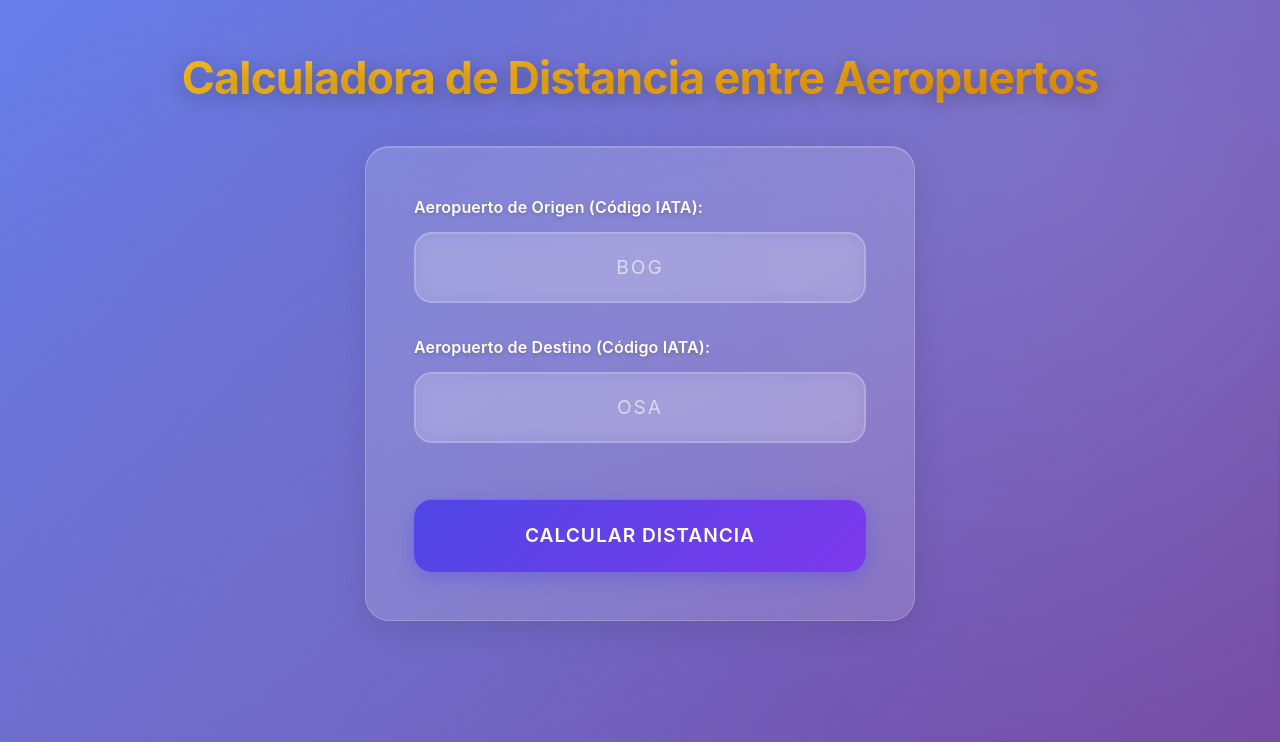
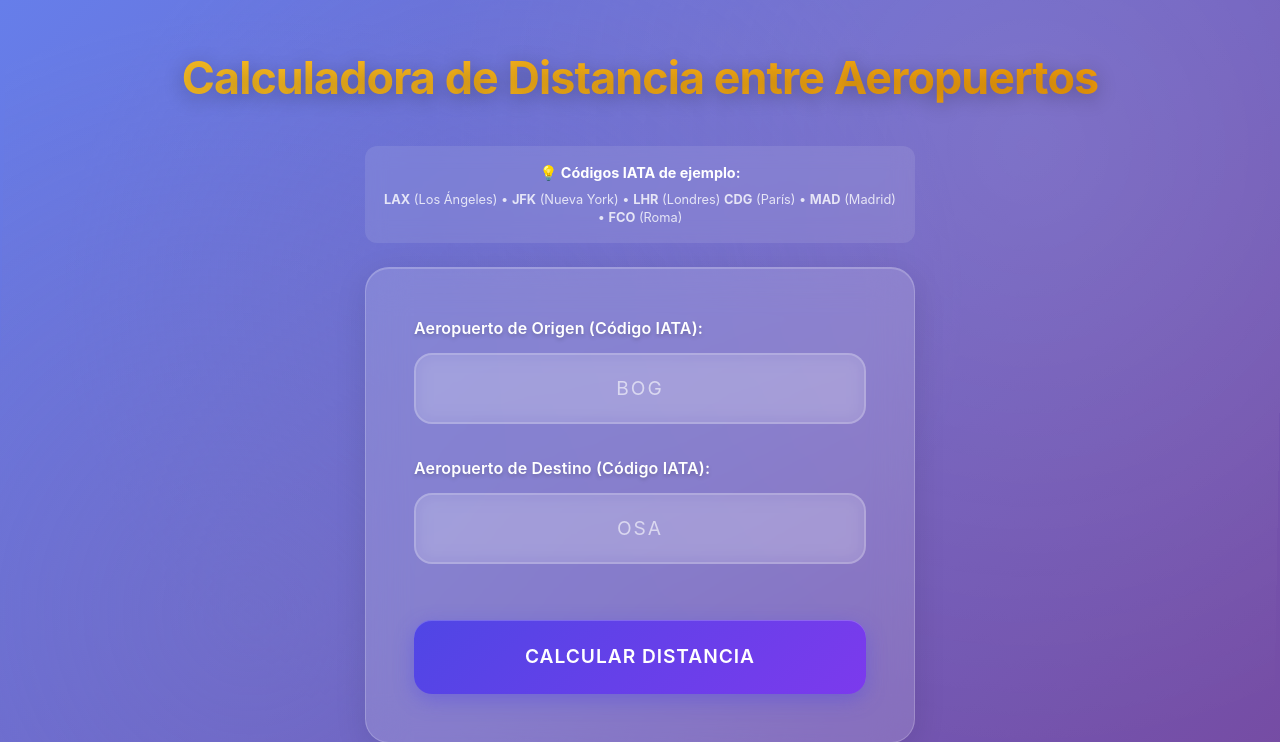
Before and after one commit to hdavid1206/Airport_Apis_App, a Django app: page / in a window 1280 px wide. Shown: the top 742 px of the page. Run offline with Django 5.2, Linux system fonts and the light colour scheme.

Commit message:
prueba 2

```diff
--- a/airport_distance_project/airports/templates/airport_distance.html
+++ b/airport_distance_project/airports/templates/airport_distance.html
@@ -12,6 +12,15 @@
 <body>
     <div class="container">
         <h1>Calculadora de Distancia entre Aeropuertos</h1>
+
+        <!-- Ayuda con códigos de ejemplo -->
+        <div id="examples" style="background: rgba(255,255,255,0.1); backdrop-filter: blur(10px); padding: 1rem; border-radius: 12px; margin-bottom: 1.5rem; max-width: 550px;">
+            <p style="color: white; font-size: 0.9rem; margin-bottom: 0.5rem; text-align: center;"><strong>💡 Códigos IATA de ejemplo:</strong></p>
+            <p style="color: rgba(255,255,255,0.8); font-size: 0.8rem; text-align: center; margin: 0; line-height: 1.4;">
+                <strong>LAX</strong> (Los Ángeles) • <strong>JFK</strong> (Nueva York) • <strong>LHR</strong> (Londres)<br>
+                <strong>CDG</strong> (París) • <strong>MAD</strong> (Madrid) • <strong>FCO</strong> (Roma)
+            </p>
+        </div>
 
         <form id="airportForm">
             {% csrf_token %}
--- a/airport_distance_project/airports/views.py
+++ b/airport_distance_project/airports/views.py
@@ -113,17 +113,25 @@ def calculate_distance(request):
             return JsonResponse(result_data)
 
         elif response.status_code == 422:
+            # Intentar con códigos comunes para test
+            if aeropuerto_origen in ['BOG', 'BAQ'] or aeropuerto_destino in ['BOG', 'BAQ']:
+                return JsonResponse(
+                    {
+                        "success": False,
+                        "error": f"Los aeropuertos {aeropuerto_origen} y {aeropuerto_destino} son códigos válidos, pero no están disponibles en la base de datos de la API. Prueba con códigos como: LAX, JFK, LHR, CDG, MAD, FCO.",
+                    }
+                )
             return JsonResponse(
                 {
                     "success": False,
-                    "error": f"Uno o ambos códigos de aeropuerto no son válidos: {aeropuerto_origen} → {aeropuerto_destino}",
+                    "error": f"Uno o ambos códigos de aeropuerto no son válidos o no están disponibles en la API: {aeropuerto_origen} → {aeropuerto_destino}. Prueba con: LAX, JFK, LHR, CDG, MAD.",
                 }
             )
         elif response.status_code == 404:
             return JsonResponse(
                 {
                     "success": False,
-                    "error": f"Los códigos de aeropuerto {aeropuerto_origen} o {aeropuerto_destino} no fueron encontrados.",
+                    "error": f"Los códigos de aeropuerto {aeropuerto_origen} o {aeropuerto_destino} no fueron encontrados en la base de datos. Prueba con códigos internacionales como: LAX (Los Ángeles), JFK (Nueva York), LHR (Londres), CDG (París), MAD (Madrid).",
                 }
             )
         else:
```
